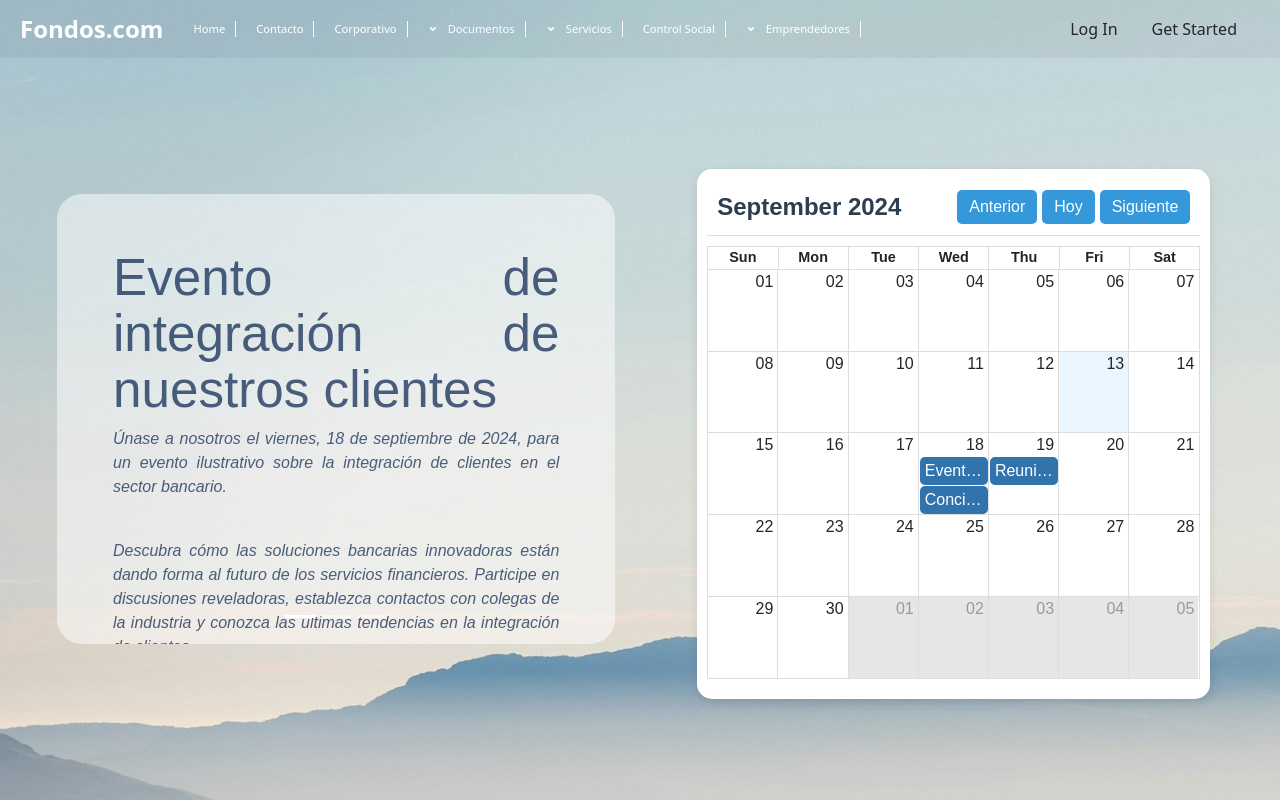
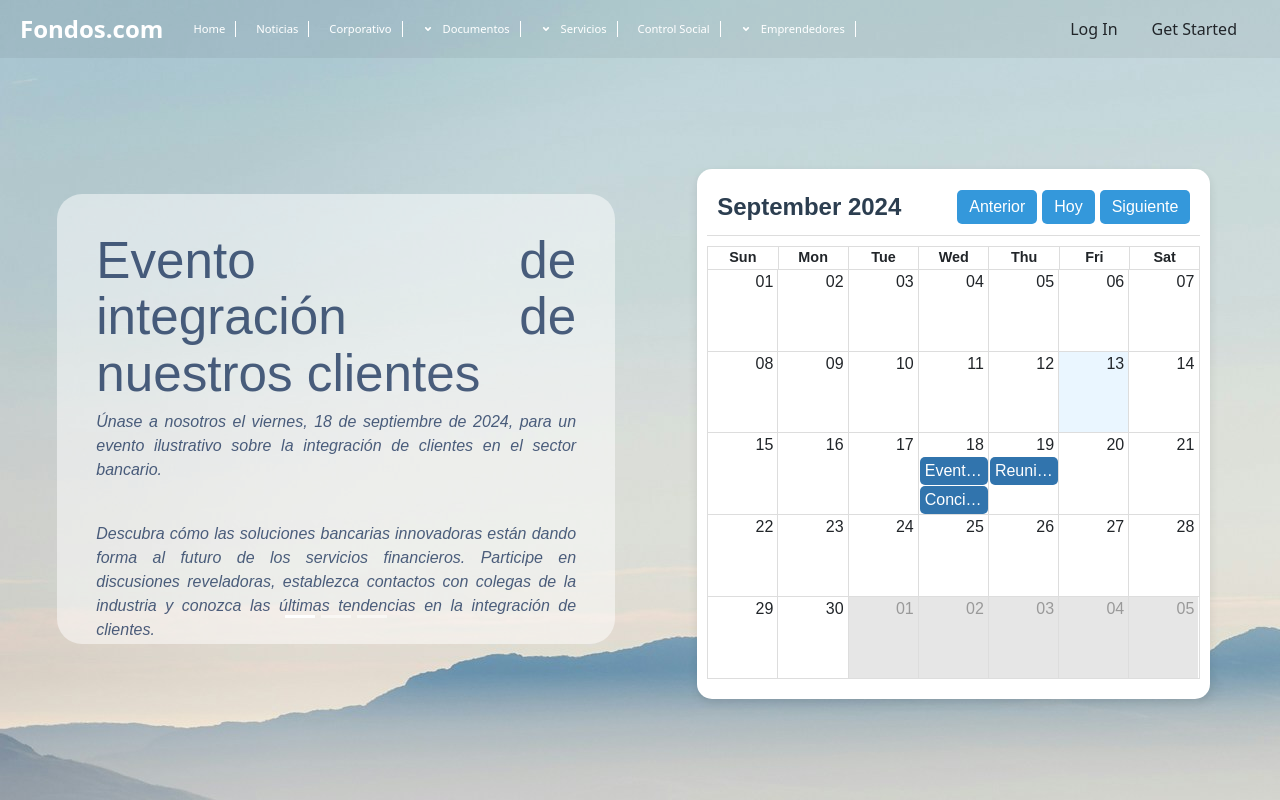
Before and after one commit to STRsanti/ProyectoFondo, a React (Vite) app: page /contacto in a window 1280 px wide. Built offline with nearby package versions, Linux system fonts and the light colour scheme.

Commit message:
Actualizacion de componentes

```diff
--- a/src/App.jsx
+++ b/src/App.jsx
@@ -4,6 +4,7 @@ import './App.css';
 import Header from './components/Header';
 import Home from './components/Home';
 import Eventos from './paginas/eventos';
+import ContactForm from './paginas/formcontact';
 
 
 function App() {
@@ -17,6 +18,7 @@ function App() {
             <Routes>
               <Route path="/" element={<Home />} />
               <Route path="/contacto" element={<Eventos />} />
+              <Route path="/control-social" element={<ContactForm />} />
               {/* Aquí puedes agregar más rutas en el futuro */}
             </Routes>
           </main>
--- a/src/components/Header.jsx
+++ b/src/components/Header.jsx
@@ -10,7 +10,7 @@ const Header = () => {
       <div className="logo">Fondos.com</div>
       <nav className="nav">
         <Link className="navItem" to="/"> Home </Link>
-        <Link className="navItem" to="/contacto">Contacto</Link>
+        <Link className="navItem" to="/contacto">Noticias</Link>
         <Link className="navItem" to="/Corporativo">Corporativo</Link>
         <Link className="navItem" to="/contacto">
           <FaAngleDown className="icon" /> Documentos
@@ -18,7 +18,7 @@ const Header = () => {
         <Link className="navItem" to="/contacto">
           <FaAngleDown className="icon" /> Servicios
         </Link>
-        <Link className="navItem" to="/contacto">Control Social</Link>
+        <Link className="navItem" to="/control-social">Control Social</Link>
         <Link className="navItem" to="/contacto">
           <FaAngleDown className="icon" /> Emprendedores
         </Link>
--- a/src/stylesheets/componentes.css
+++ b/src/stylesheets/componentes.css
@@ -3,7 +3,7 @@
     text-align: justify;
     height: 450px;
     width: 100%;
-    padding: 10%;
+    padding: 7%;
     background-color: rgba(255, 255, 255, 0.5); /* Blanco con 30% opacidad */
     border-radius: 25px;
 }
```
